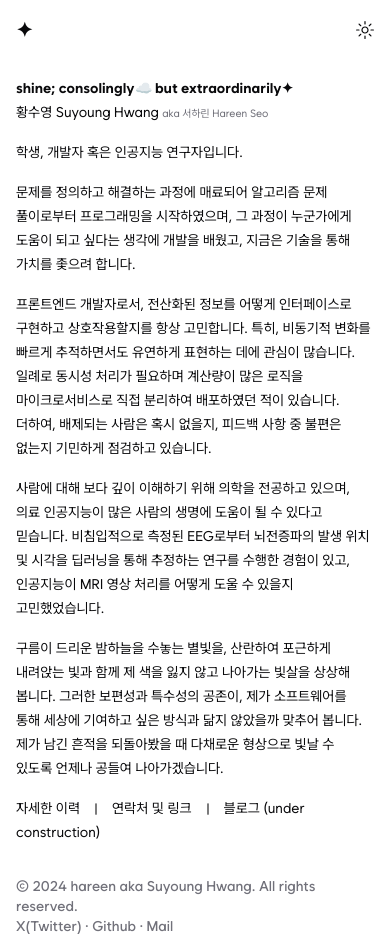
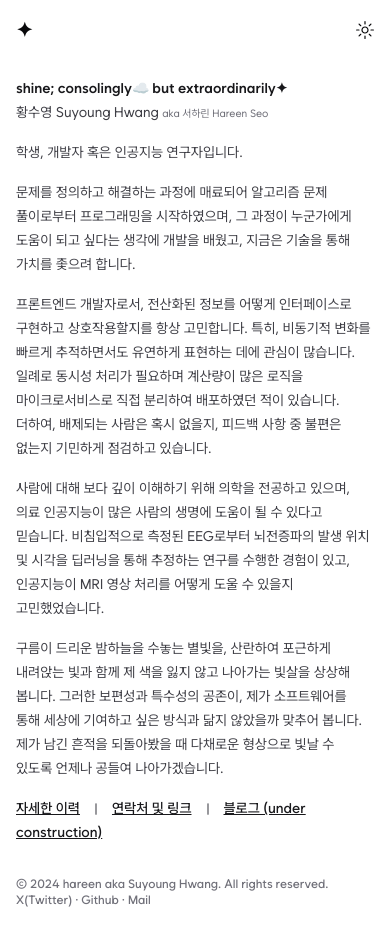
Before and after one commit to hareeen/hareen.io, a Next.js app: page / in a window 390 px wide. After the commit the page ends 924 px from the top, so only its background shows below. Built offline with nearby package versions, Linux system fonts and the light colour scheme.

Commit message:
Fix prose article rendering issue on small device

```diff
--- a/src/components/layout/Footer.tsx
+++ b/src/components/layout/Footer.tsx
@@ -3,7 +3,7 @@ export function Footer() {
 
   return (
     <div className="my-4 print:hidden">
-      <p className="text-sm text-muted-foreground font-medium">
+      <p className="md:text-sm text-xs text-muted-foreground font-medium">
         © {year} hareen aka Suyoung Hwang. All rights reserved. <br />
         <a className="hover:underline" href="https://x.com/_hareeen">
           X(Twitter)
--- a/src/components/layout/ProseArticle.tsx
+++ b/src/components/layout/ProseArticle.tsx
@@ -7,7 +7,7 @@ export const ProseArticle = React.forwardRef<
 >((props, ref) => {
   return (
     <article
-      className={cn(props.className, 'md:prose prose-sm prose-zinc dark:prose-invert my-8 min-w-full')}
+      className={cn(props.className, 'prose print:prose max-md:prose-sm prose-zinc dark:prose-invert my-8 min-w-full')}
       ref={ref}
     >
       {props.children}
```
